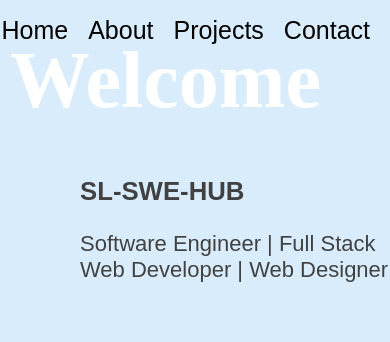
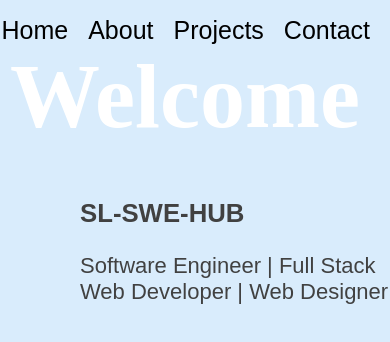
Before and after one commit to SL-SWE-HUB/web-portfolio, a plain HTML site: page index.html in a window 390 px wide. Drawn offline with Linux system fonts and the light colour scheme; a web font is replaced by a local one.

Commit message:
Updating small screen margin-top and .section-header-text to be larger

```diff
--- a/index.css
+++ b/index.css
@@ -215,8 +215,8 @@ nav ul li a{
         /* Class Selectors */
 
         .section-header-text{
-            font-size: 80px;
-            margin-top: 35px;
+            font-size: 90px;
+            margin-top: 45px;
             margin-bottom: 0;
             margin-left: 10px;
             padding: 0;
```
